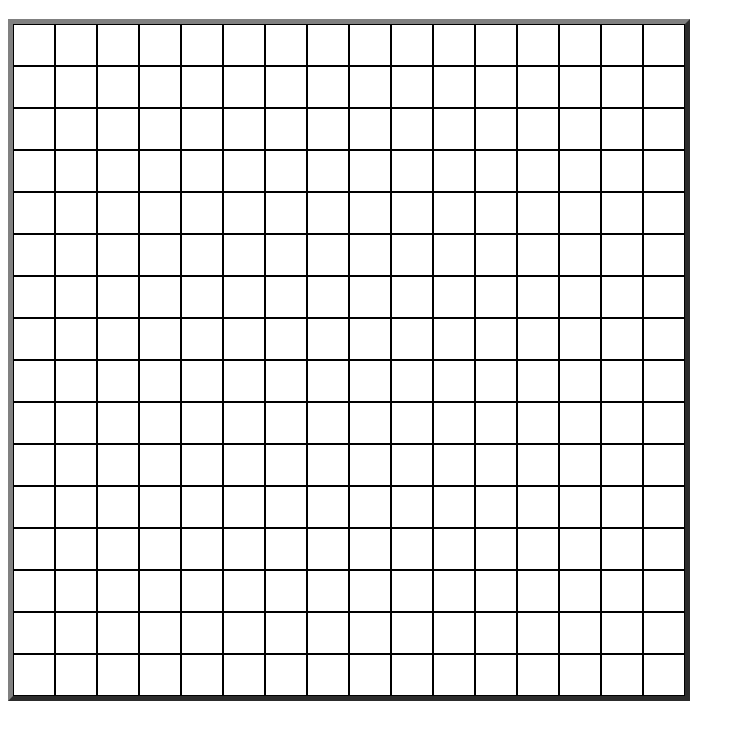
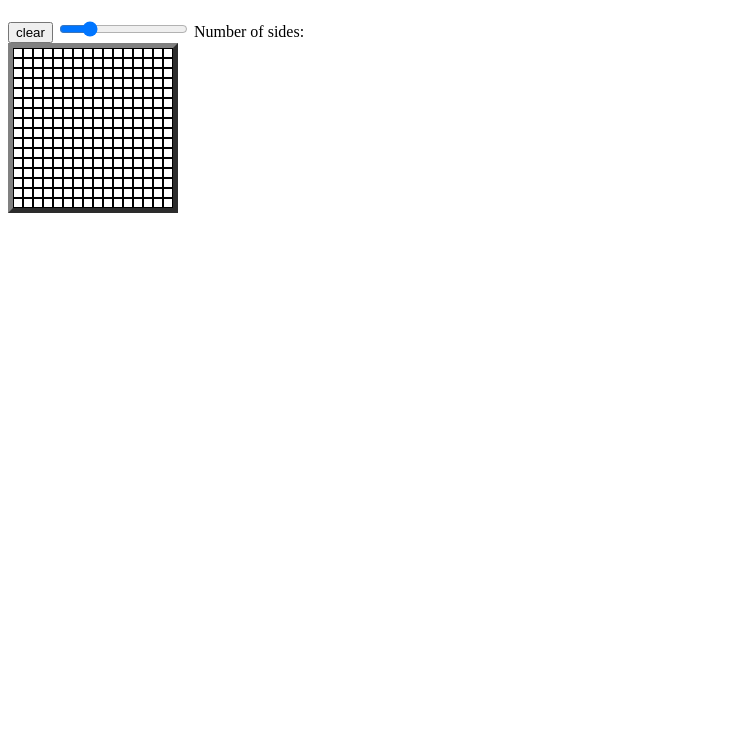
Before and after one commit to WhyAcee/Etch-A-Sketch, a plain HTML site: page index.html in a window 1280 px wide. Shown: the part 61-800 px from the top of the page, without its empty margins (0-745 px from the left). Drawn offline with Linux system fonts and the light colour scheme.

Commit message:
add a slider for the grid size

```diff
--- a/index.html
+++ b/index.html
@@ -10,8 +10,18 @@
 </head>
 <body>
     <h1>ETCH-A-SKETCH</h1>
+        <div class="buttons">
+        <button id="clear">clear</button>
+        <input id="slider-input"
+            type="range"
+            min="2"
+            max="70"
+            step="1"
+            value="16"
+            oninput="this.nextElementSibling.value = this.value">
+        <span>Number of sides: <output id = slider-value></output></span>
+    </div>
     <div class="grid-container">
-
     </div>
 </body>
 </html>
--- a/script.js
+++ b/script.js
@@ -1,11 +1,15 @@
 const gridContainer = document.querySelector('.grid-container')
 const gridItem = document.querySelector('.grid-item')
 
-let gridSize = 16;
+let gridSides = 16;
 // Creates a 16x16 grid
 function createGrid() {
     clearGrid()
-    for(let i = 0; i < (gridSize * gridSize); i++) {
+    gridContainer.style.gridTemplateColumns = (`repeat(${gridSides}, 1fr)`)
+    gridContainer.style.gridTemplateRows = (`repeat(${gridSides}), 1fr)`)
+
+    console.log(gridSides)
+    for(let i = 0; i < (gridSides * gridSides); i++) {
         const div = document.createElement('div')
         div.classList.add('grid-item')
         div.addEventListener('mouseover', function(e) {
@@ -21,10 +25,21 @@ createGrid();
     while (gridContainer.firstChild)
         gridContainer.removeChild(gridContainer.firstChild)
     }
+
 //Buttons:
 //Clear button
 const clearBtn = document.querySelector('#clear')
 clearBtn.addEventListener('click', function(e) {
-    clearGrid()
     createGrid()
 });
+
+//slider for number of sides
+const sliderInput = document.querySelector('#slider-input')
+const sliderValue = document.querySelector('#slider-value')
+//sliderValue.textContent = sliderValue.sliderInput
+
+sliderInput.addEventListener("input", function(e) {
+    sliderValue.textContent = e.target.value
+    console.log(e.target.value)
+    return gridSides = e.target.value, createGrid()
+})
--- a/styles.css
+++ b/styles.css
@@ -1,11 +1,12 @@
 .grid-container {
     display: inline-grid;
-    grid-template-columns: repeat(16,1fr);
     border: 5px outset grey;
+/*     grid-template-columns: repeat(16, 1fr);
+    grid-template-rows: repeat(16, 1fr);  */
     flex-wrap: nowrap;
 }
 
 .grid-item {
     border: 1px solid black;
-    padding: 20px;
+    padding: 4px;
 }
```
